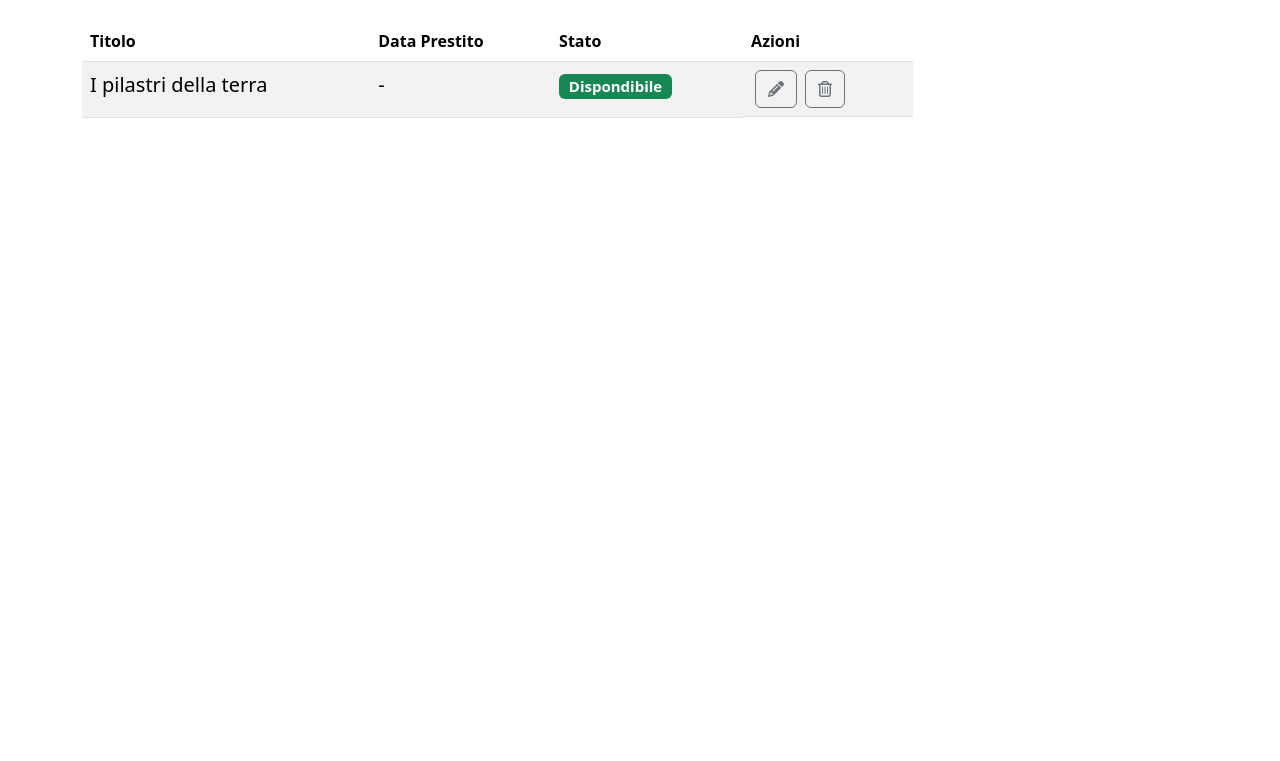
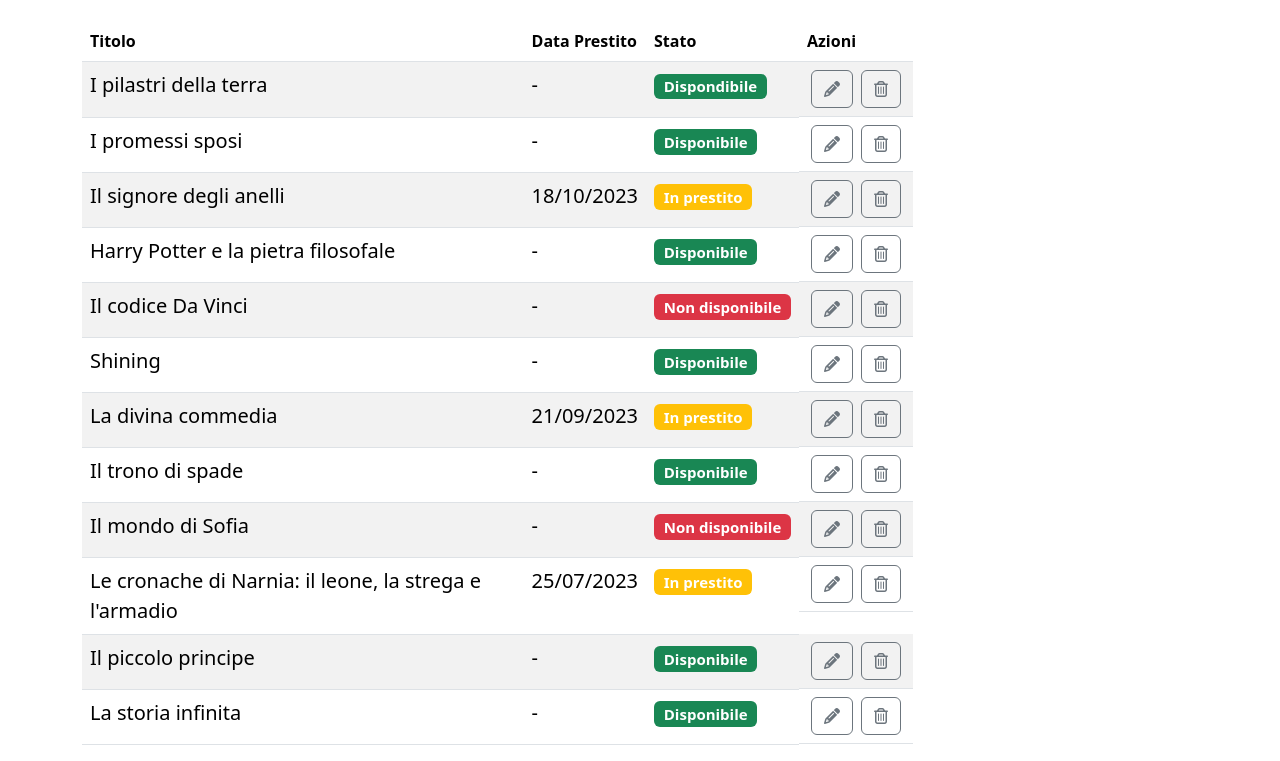
Before and after one commit to Kevin-Garri/html-css-bootstrap-dashboard, a plain HTML site: page index.html in a window 1280 px wide. Shown: the part 171-932 px from the top of the page. Before the commit the page ends 800 px from the top, so only its background shows below. Drawn offline with nearby package versions, Linux system fonts and the light colour scheme.

Commit message:
[add] Table complete

```diff
--- a/index.html
+++ b/index.html
@@ -82,7 +82,7 @@
             </thead>
 
             <tbody>
-              <!---Pilastri della terra---->
+              <!---I PILASTRI DELLA TERRA---->
               <tr class="lead">
                 <td>I pilastri della terra</td>
                 <td class="d-none d-md-table-cell">-</td>
@@ -91,10 +91,107 @@
                       class="fas fa-pencil-alt"></i></a><a href="#" class="btn btn-outline-secondary mx-1"><i
                       class="far fa-trash-alt"></i></a></td>
               </tr>
+              <!---I PROMESSI SPOSI--->
+              <tr class="lead">
+                <td>I promessi sposi</td>
+                <td class="d-none d-md-table-cell">-</td>
+                <td><span class="badge text-bg-success">Disponibile</span></td>
+                <td class="d-flex"><a href="#" class="btn btn-outline-secondary mx-1"><i
+                      class="fas fa-pencil-alt"></i></a><a href="#" class="btn btn-outline-secondary mx-1"><i
+                      class="far fa-trash-alt"></i></a></td>
+              </tr>
+              <!---IL SIGNORE DEGLI ANELLI--->
+              <tr class="lead">
+                <td>Il signore degli anelli</td>
+                <td class="d-none d-md-table-cell">18/10/2023</td>
+                <td><span class="badge bg-warning">In prestito</span></td>
+                <td class="d-flex"><a href="#" class="btn btn-outline-secondary mx-1"><i
+                      class="fas fa-pencil-alt"></i></a><a href="#" class="btn btn-outline-secondary mx-1"><i
+                      class="far fa-trash-alt"></i></a></td>
+              </tr>
+              <!---HARRY POTTER--->
+              <tr class="lead">
+                <td>Harry Potter e la pietra filosofale</td>
+                <td class="d-none d-md-table-cell">-</td>
+                <td><span class="badge text-bg-success">Disponibile</span></td>
+                <td class="d-flex"><a href="#" class="btn btn-outline-secondary mx-1"><i
+                      class="fas fa-pencil-alt"></i></a><a href="#" class="btn btn-outline-secondary mx-1"><i
+                      class="far fa-trash-alt"></i></a></td>
+              </tr>
+              <!---IL CODICE DA VINCI--->
+              <tr class="lead">
+                <td>Il codice Da Vinci</td>
+                <td class="d-none d-md-table-cell">-</td>
+                <td><span class="badge bg-danger">Non disponibile</span></td>
+                <td class="d-flex"><a href="#" class="btn btn-outline-secondary mx-1"><i
+                      class="fas fa-pencil-alt"></i></a><a href="#" class="btn btn-outline-secondary mx-1"><i
+                      class="far fa-trash-alt"></i></a></td>
+              </tr>
+              <!---SHINING--->
+              <tr class="lead">
+                <td>Shining</td>
+                <td class="d-none d-md-table-cell">-</td>
+                <td><span class="badge text-bg-success">Disponibile</span></td>
+                <td class="d-flex"><a href="#" class="btn btn-outline-secondary mx-1"><i
+                      class="fas fa-pencil-alt"></i></a><a href="#" class="btn btn-outline-secondary mx-1"><i
+                      class="far fa-trash-alt"></i></a></td>
+              </tr>
+              <!---LA DIVINA COMMEDIA--->
+              <tr class="lead">
+                <td>La divina commedia</td>
+                <td class="d-none d-md-table-cell">21/09/2023</td>
+                <td><span class="badge bg-warning">In prestito</span></td>
+                <td class="d-flex"><a href="#" class="btn btn-outline-secondary mx-1"><i
+                      class="fas fa-pencil-alt"></i></a><a href="#" class="btn btn-outline-secondary mx-1"><i
+                      class="far fa-trash-alt"></i></a></td>
+              </tr>
+              <!---IL TRONO DI SPADE--->
+              <tr class="lead">
+                <td>Il trono di spade</td>
+                <td class="d-none d-md-table-cell">-</td>
+                <td><span class="badge text-bg-success">Disponibile</span></td>
+                <td class="d-flex"><a href="#" class="btn btn-outline-secondary mx-1"><i
+                      class="fas fa-pencil-alt"></i></a><a href="#" class="btn btn-outline-secondary mx-1"><i
+                      class="far fa-trash-alt"></i></a></td>
+              </tr>
+              <!---IL MONDO DI SOFIA--->
+              <tr class="lead">
+                <td>Il mondo di Sofia</td>
+                <td class="d-none d-md-table-cell">-</td>
+                <td><span class="badge bg-danger">Non disponibile</span></td>
+                <td class="d-flex"><a href="#" class="btn btn-outline-secondary mx-1"><i
+                      class="fas fa-pencil-alt"></i></a><a href="#" class="btn btn-outline-secondary mx-1"><i
+                      class="far fa-trash-alt"></i></a></td>
+              </tr>
+              <!---LE CRONACHE DI NARNIA--->
+              <tr class="lead">
+                <td>Le cronache di Narnia: il leone, la strega e l'armadio</td>
+                <td class="d-none d-md-table-cell">25/07/2023</td>
+                <td><span class="badge bg-warning">In prestito</span></td>
+                <td class="d-flex"><a href="#" class="btn btn-outline-secondary mx-1"><i
+                      class="fas fa-pencil-alt"></i></a><a href="#" class="btn btn-outline-secondary mx-1"><i
+                      class="far fa-trash-alt"></i></a></td>
+              </tr>
+              <!---IL PICCOLO PRINCIPE--->
+              <tr class="lead">
+                <td>Il piccolo principe</td>
+                <td class="d-none d-md-table-cell">-</td>
+                <td><span class="badge text-bg-success">Disponibile</span></td>
+                <td class="d-flex"><a href="#" class="btn btn-outline-secondary mx-1"><i
+                      class="fas fa-pencil-alt"></i></a><a href="#" class="btn btn-outline-secondary mx-1"><i
+                      class="far fa-trash-alt"></i></a></td>
+              </tr>
+              <!---LA STORIA INFINITA--->
+              <tr class="lead">
+                <td>La storia infinita</td>
+                <td class="d-none d-md-table-cell">-</td>
+                <td><span class="badge text-bg-success">Disponibile</span></td>
+                <td class="d-flex"><a href="#" class="btn btn-outline-secondary mx-1"><i
+                      class="fas fa-pencil-alt"></i></a><a href="#" class="btn btn-outline-secondary mx-1"><i
+                      class="far fa-trash-alt"></i></a></td>
+              </tr>
             </tbody>
-
           </table>
-
         </div>
       </div>
     </div>
```
